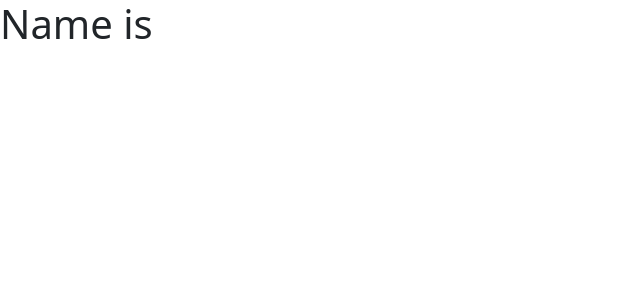
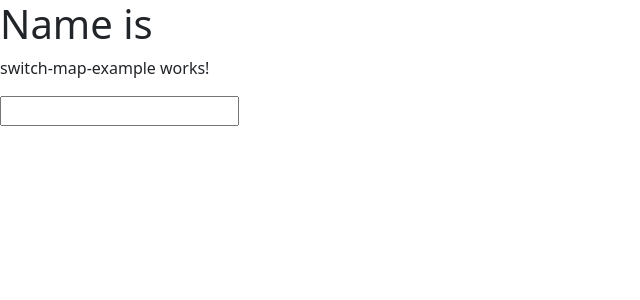
Before and after one commit to Digital-Trainee/rxjs, an Angular app: page /map-switch-example in a window 1280 px wide. Before the commit this address led to /. Shown: the top 300 px of the page, without its empty margins (0-640 px from the left). Built offline with nearby package versions, Linux system fonts and the light colour scheme.

Commit message:
We Are try switchmap with api

```diff
--- a/src/app/app.routes.ts
+++ b/src/app/app.routes.ts
@@ -20,6 +20,7 @@ import { ConcatMergeComponent } from './concat-merge/concat-merge.component';
 import { MapMergeComponent } from './map-merge/map-merge.component';
 import { ConcatMapComponent } from './concat-map/concat-map.component';
 import { SwitchmapComponent } from './switchmap/switchmap.component';
+import { SwitchMapExampleComponent } from './switch-map-example/switch-map-example.component';
 
 export const routes: Routes = [
   {path:'',component: IntervalComponent },
@@ -43,5 +44,7 @@ export const routes: Routes = [
   {path : 'concat-merge',component:ConcatMergeComponent},
   {path : 'map-merge',component:MapMergeComponent},
   {path : 'map-concat',component:ConcatMapComponent},
-  {path : 'map-switch',component:SwitchmapComponent}
+  {path : 'map-switch',component:SwitchmapComponent},
+  {path : 'map-switch-example',component:SwitchMapExampleComponent},
+
 ];
--- a/src/app/switch-map-example/switch-map-example.component.html
+++ b/src/app/switch-map-example/switch-map-example.component.html
@@ -1 +1,4 @@
 <p>switch-map-example works!</p>
+<form [formGroup]="formdata">
+  <input type="text" formControlName="formvalue">
+</form>
--- a/src/app/switch-map-example/switch-map-example.component.ts
+++ b/src/app/switch-map-example/switch-map-example.component.ts
@@ -1,12 +1,36 @@
-import { Component } from '@angular/core';
+import { HttpClient } from '@angular/common/http';
+import { Component, ViewChild, AfterViewInit } from '@angular/core';
+import { FormControl, FormGroup, FormsModule, NgForm, ReactiveFormsModule, Validators } from '@angular/forms';
+import { debounceTime, distinctUntilChanged, empty, filter, from, map, of, pluck, switchMap } from 'rxjs';
 
 @Component({
   selector: 'app-switch-map-example',
   standalone: true,
-  imports: [],
+  imports: [ReactiveFormsModule,FormsModule],
   templateUrl: './switch-map-example.component.html',
   styleUrl: './switch-map-example.component.scss'
 })
-export class SwitchMapExampleComponent {
+export class SwitchMapExampleComponent implements AfterViewInit {
+  url:any = "http://localhost/bizregistro/bizregistro/?formName=";
+  getdata(name:any)
+  {
+    if(this.formdata.valid)
+      {
+        return this.http.get<any>(`${this.url}${name}`).pipe(map(res => res.data));
+      }else{
+        return from([{}]);
+      }
+  }
+  formdata = new FormGroup({
+    formvalue:new FormControl('',[Validators.required])
+  })
+  constructor(private http:HttpClient){}
 
+  ngAfterViewInit()
+  {
+    const formda = this.formdata.valueChanges;
+    formda.pipe(pluck('formvalue'),debounceTime(500),distinctUntilChanged(),switchMap(Res=> this.getdata(Res))).subscribe((res:any)=>{
+      console.log(res.length)
+    })
+  }
 }
```
